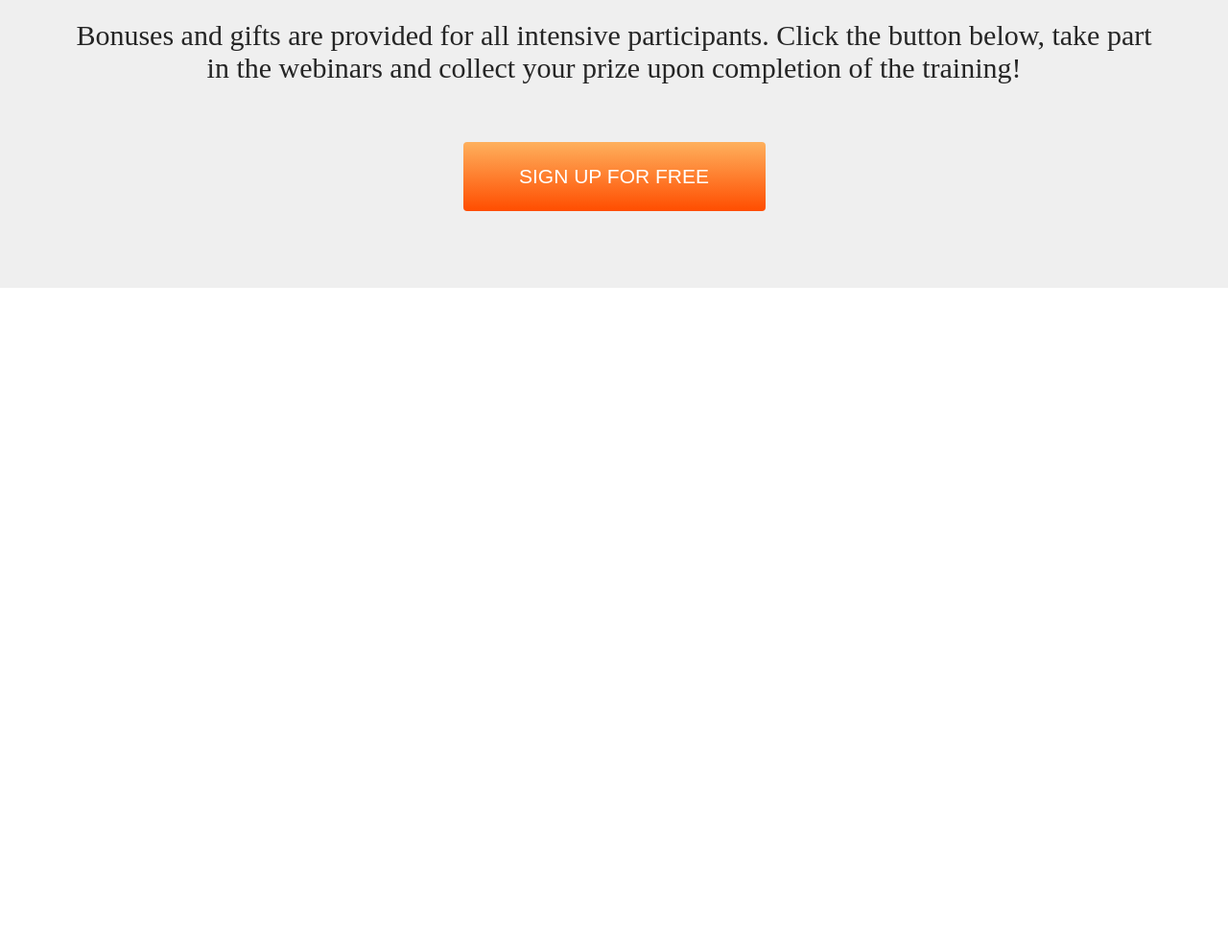
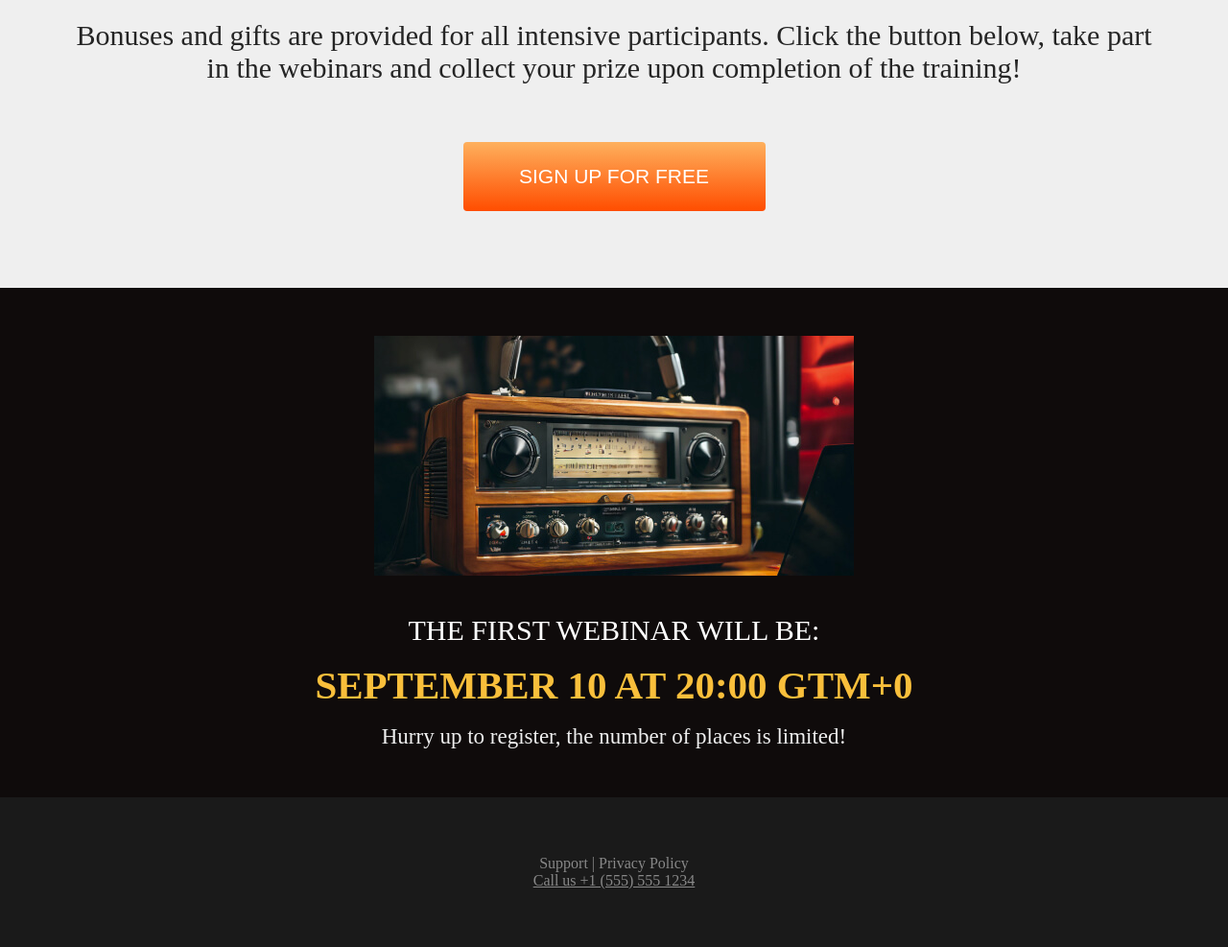
Before and after one commit to JuliaLevitskaya/lessons, a plain HTML site: page src/index.html in a window 1280 px wide. Shown: the part 2711-3698 px from the top of the page at 96% size. Before the commit the page ends 3011 px from the top, so only its background shows below. Drawn offline with Linux system fonts and the light colour scheme.

Commit message:
add two blocks

```diff
--- a/src/css/style.css
+++ b/src/css/style.css
@@ -4,8 +4,13 @@
     padding: 0;
 }
 
+a {
+    color: inherit;
+}
+
 :root {
     --text-color: #FFFFFF;
+    --text-color-footer: #888888;
     --yellow-color: #F9BF3B;
     --dark-color: #4A4A4A;
     --text-shadow: #00000038;
@@ -14,12 +19,19 @@
     --bg-color: #EFEFEF;
     --title-color: #252525;
     --bg-color-info: #0f0B0B;
+    --bg-color-footer: #1A1A1A;
 }
 
 .container {
     position: relative;
     max-width: 1140px;
     margin: 0 auto;
+}
+
+.container--centered {
+    display: flex;
+    flex-direction: column;
+    align-items: center;
 }
 
 .title {
@@ -252,8 +264,7 @@
 }
 
 .gifts__img {
-    display: block;
-    margin: 0 auto;
+    width: 161px;
 }
 
 .gifts__text {
@@ -267,3 +278,36 @@
 .gifts .btn {
     margin-top: 60px;
 }
+
+.webinar {
+    background-color: var(--bg-color-info);
+    padding: 50px 0;
+    text-align: center;
+}
+
+.webinar__title {
+    margin-top: 40px;
+    font-weight: 500;
+    font-size: 30px;
+    color: var(--text-color);
+}
+
+.webinar__subtitle {
+    margin-top: 20px;
+}
+
+.webinar__text {
+    margin-top: 20px;
+    font-weight: 500;
+    font-size: 23px;
+    color: var(--bg-color);
+}
+
+.footer {
+    background-color: var(--bg-color-footer);
+    padding: 60px 0 60px 0;
+    color: var(--text-color-footer);
+    font-weight: 300;
+    font-size: 16px;
+    text-align: center;
+}
--- a/src/index.html
+++ b/src/index.html
@@ -123,17 +123,30 @@
 
 
         <section class="gifts">
-            <div class="container">
+            <div class="container container--centered">
                 <img src="icons/present.svg" alt="present" class="gifts__img">
 
-                <p class="gifts__text">Bonuses and gifts are provided for all intensive participants. Click the button
-                    below,
-                    take part in the webinars and collect your prize upon completion of the training!
+                <p class="gifts__text">
+                    Bonuses and gifts are provided for all intensive participants. Click the button below, take part in the webinars and collect your prize upon completion of the training!
                 </p>
 
                 <button class="btn">Sign up for free</button>
             </div>
         </section>
+
+        <section class="webinar">
+            <div class="container container--centered">
+                <img src="img/online.jpg" alt="radio">
+                <h2 class="title webinar__title">The first webinar will BE:</h2>
+                <p class="title title__colored webinar__subtitle">September 10 at 20:00 GTM+0</p>
+                <p class="webinar__text">Hurry up to register, the number of places is limited!</p>
+            </div>
+        </section>
+
+        <footer class="footer">
+            <p>Support | Privacy Policy</p>
+            <a href="tel:+1 (555) 555 1234">Call us +1 (555) 555 1234</a>
+        </footer>
     </main>
 </body>
 
```
